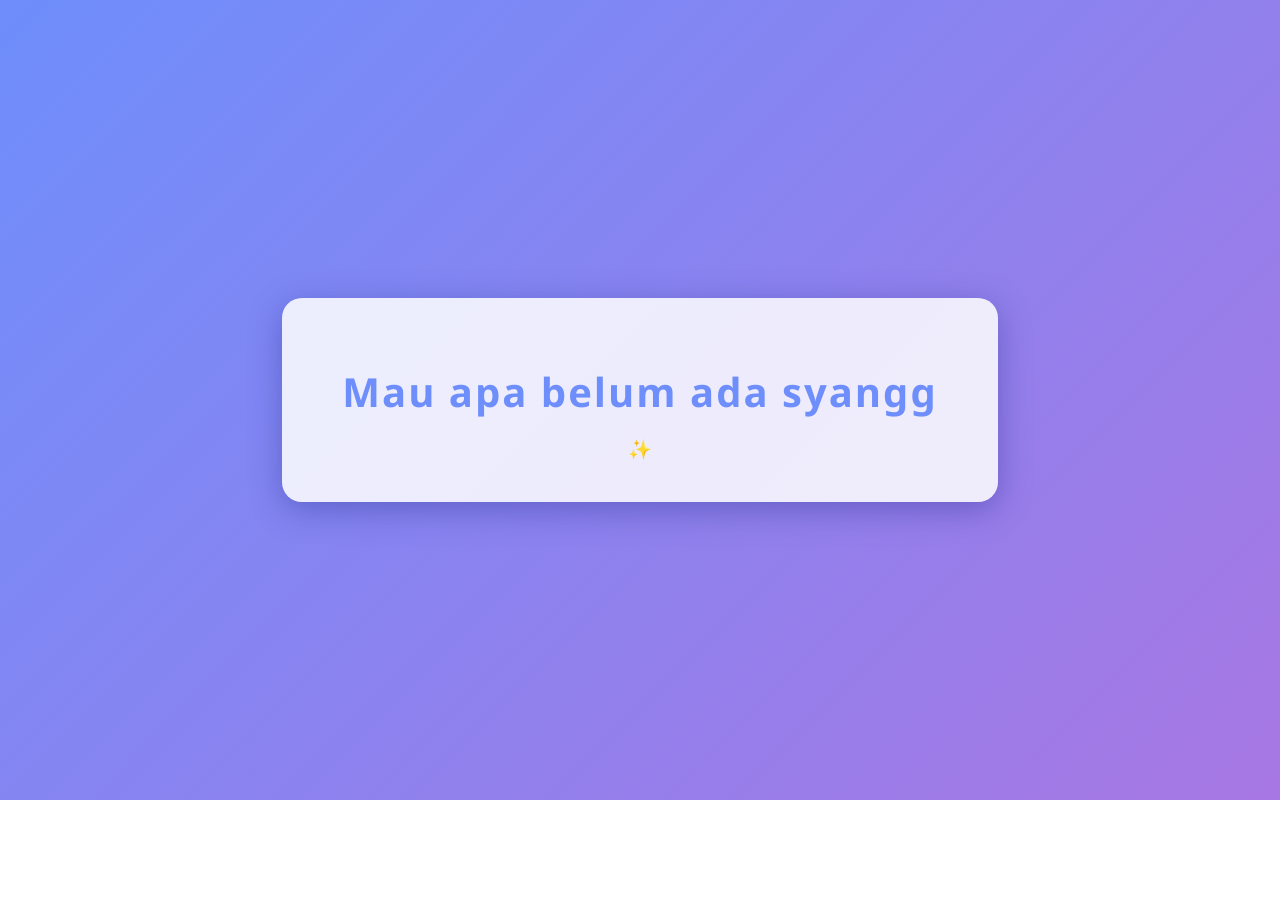
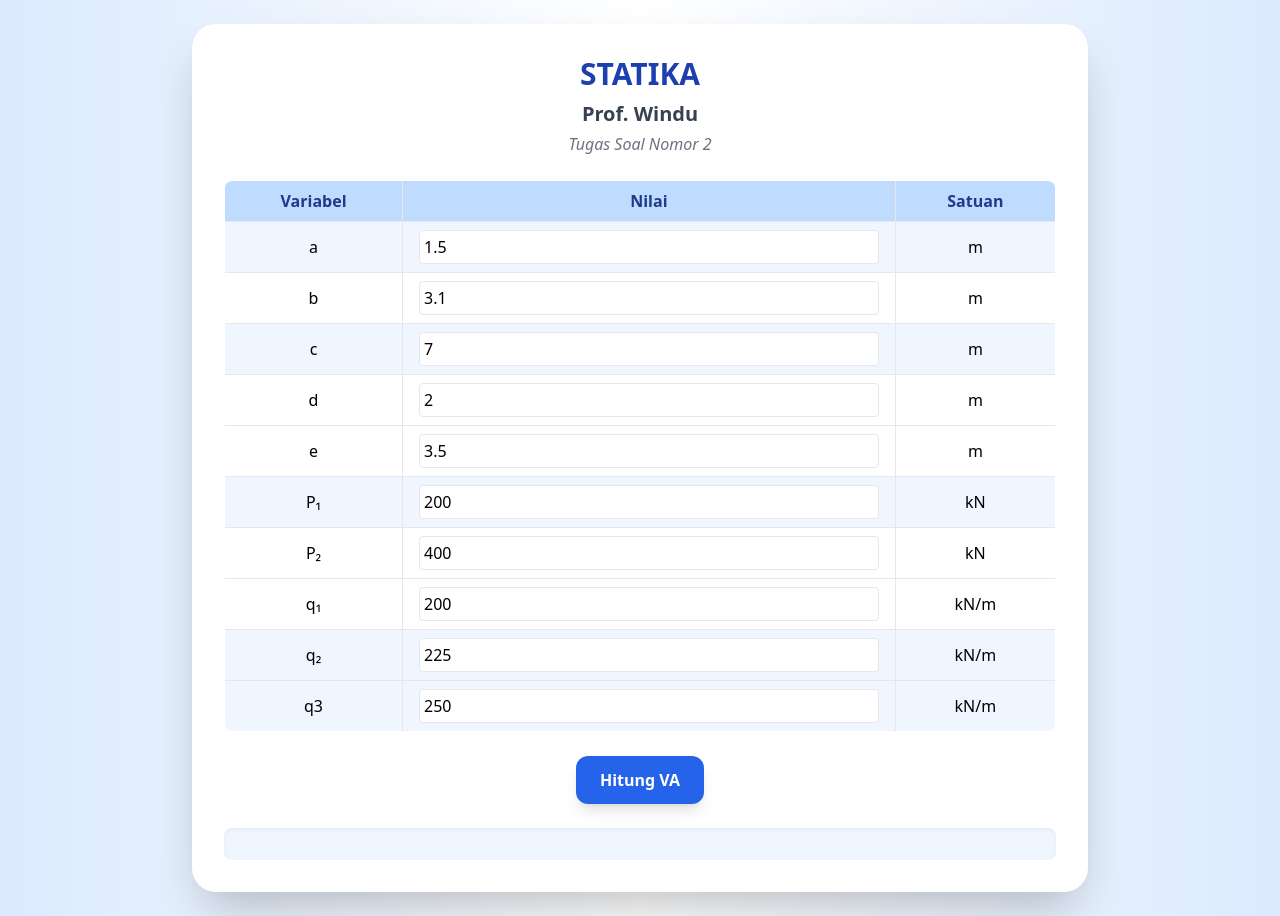
Before and after one commit to Shibarkan/statika, a plain HTML site: page soal 3/index.html in a window 1280 px wide. Before the commit the page ends 800 px from the top, so only its background shows below. Drawn offline with nearby package versions, Linux system fonts and the light colour scheme.

Commit message:
soal 3 kotnol

```diff
--- a/soal 3/index.html
+++ b/soal 3/index.html
@@ -1,48 +1,185 @@
 <!DOCTYPE html>
-<html lang="en">
-<head>
-    <meta charset="UTF-8">
-    <meta name="viewport" content="width=device-width, initial-scale=1.0">
-    <title>Soal 3</title>
-    <style>
-        body {
-            margin: 0;
-            padding: 0;
-            min-height: 100vh;
-            background: linear-gradient(135deg, #6e8efb, #a777e3);
-            display: flex;
-            justify-content: center;
-            align-items: center;
-            font-family: 'Segoe UI', Arial, sans-serif;
-        }
-        .card {
-            background: rgba(255,255,255,0.85);
-            box-shadow: 0 8px 32px 0 rgba(31, 38, 135, 0.37);
-            border-radius: 20px;
-            padding: 40px 60px;
-            text-align: center;
-            transition: box-shadow 0.3s;
-        }
-        .card:hover {
-            box-shadow: 0 16px 48px 0 rgba(31, 38, 135, 0.45);
-        }
-        h1 {
-            font-size: 2.5rem;
-            color: #6e8efb;
-            margin-bottom: 0;
-            letter-spacing: 2px;
-        }
-        .subtitle {
-            font-size: 1.2rem;
-            color: #555;
-            margin-top: 16px;
-        }
-    </style>
-</head>
-<body>
-    <div class="card">
-        <h1>Mau apa belum ada syangg</h1>
-        <div class="subtitle"> ✨</div>
+<html lang="id">
+  <head>
+    <meta charset="UTF-8" />
+    <meta name="viewport" content="width=device-width, initial-scale=1.0" />
+    <title>STATIKA - Tugas Soal 2</title>
+    <script src="https://cdn.tailwindcss.com"></script>
+    <script src="script.js"></script>
+  </head>
+  <body
+    class="bg-gradient-to-r from-blue-100 via-white to-blue-100 min-h-screen flex items-center justify-center p-6"
+  >
+    <div class="bg-white shadow-2xl rounded-3xl p-8 w-full max-w-4xl">
+      <!-- Header -->
+      <div class="text-center mb-6">
+        <h1 class="text-3xl font-bold text-blue-800 mb-2">STATIKA</h1>
+        <h2 class="text-xl font-semibold text-gray-700 mb-1">Prof. Windu</h2>
+        <p class="text-gray-500 italic">Tugas Soal Nomor 2</p>
+      </div>
+
+      <!-- Tabel Input -->
+      <div class="overflow-x-auto">
+        <table
+          class="table-auto w-full border-collapse border border-gray-300 rounded-lg overflow-hidden"
+        >
+          <thead class="bg-blue-200 text-blue-900 font-semibold">
+            <tr>
+              <th class="border px-4 py-2">Variabel</th>
+              <th class="border px-4 py-2">Nilai</th>
+              <th class="border px-4 py-2">Satuan</th>
+            </tr>
+          </thead>
+          <tbody>
+            <tr class="bg-blue-50">
+              <td class="border px-4 py-2 text-center">a</td>
+              <td class="border px-4 py-2">
+                <input
+                  id="a"
+                  type="number"
+                  value="1.5"
+                  step="0.1"
+                  class="w-full border rounded p-1"
+                />
+              </td>
+              <td class="border px-4 py-2 text-center">m</td>
+            </tr>
+            <tr class="bg-white">
+              <td class="border px-4 py-2 text-center">b</td>
+              <td class="border px-4 py-2">
+                <input
+                  id="b"
+                  type="number"
+                  value="3.1"
+                  step="0.1"
+                  class="w-full border rounded p-1"
+                />
+              </td>
+              <td class="border px-4 py-2 text-center">m</td>
+            </tr>
+            <tr class="bg-blue-50">
+              <td class="border px-4 py-2 text-center">c</td>
+              <td class="border px-4 py-2">
+                <input
+                  id="c"
+                  type="number"
+                  value="7"
+                  step="0.1"
+                  class="w-full border rounded p-1"
+                />
+              </td>
+              <td class="border px-4 py-2 text-center">m</td>
+            </tr>
+            <tr class="bg-white">
+              <td class="border px-4 py-2 text-center">d</td>
+              <td class="border px-4 py-2">
+                <input
+                  id="d"
+                  type="number"
+                  value="2"
+                  step="0.1"
+                  class="w-full border rounded p-1"
+                />
+              </td>
+              <td class="border px-4 py-2 text-center">m</td>
+            </tr>
+            <tr class="bg-white">
+              <td class="border px-4 py-2 text-center">e</td>
+              <td class="border px-4 py-2">
+                <input
+                  id="e"
+                  type="number"
+                  value="3.5"
+                  step="0.1"
+                  class="w-full border rounded p-1"
+                />
+              </td>
+              <td class="border px-4 py-2 text-center">m</td>
+            </tr>
+            <tr class="bg-blue-50">
+              <td class="border px-4 py-2 text-center">P₁</td>
+              <td class="border px-4 py-2">
+                <input
+                  id="P1"
+                  type="number"
+                  value="200"
+                  step="1"
+                  class="w-full border rounded p-1"
+                />
+              </td>
+              <td class="border px-4 py-2 text-center">kN</td>
+            </tr>
+            <tr class="bg-white">
+              <td class="border px-4 py-2 text-center">P₂</td>
+              <td class="border px-4 py-2">
+                <input
+                  id="P2"
+                  type="number"
+                  value="400"
+                  step="1"
+                  class="w-full border rounded p-1"
+                />
+              </td>
+              <td class="border px-4 py-2 text-center">kN</td>
+            </tr>
+            <tr class="bg-white">
+              <td class="border px-4 py-2 text-center">q₁</td>
+              <td class="border px-4 py-2">
+                <input
+                  id="q1"
+                  type="number"
+                  value="200"
+                  step="1"
+                  class="w-full border rounded p-1"
+                />
+              </td>
+              <td class="border px-4 py-2 text-center">kN/m</td>
+            </tr>
+            <tr class="bg-blue-50">
+              <td class="border px-4 py-2 text-center">q₂</td>
+              <td class="border px-4 py-2">
+                <input
+                  id="q2"
+                  type="number"
+                  value="225"
+                  step="1"
+                  class="w-full border rounded p-1"
+                />
+              </td>
+              <td class="border px-4 py-2 text-center">kN/m</td>
+            </tr>
+            <tr class="bg-blue-50">
+              <td class="border px-4 py-2 text-center">q3</td>
+              <td class="border px-4 py-2">
+                <input
+                  id="q3"
+                  type="number"
+                  value="250"
+                  step="1"
+                  class="w-full border rounded p-1"
+                />
+              </td>
+              <td class="border px-4 py-2 text-center">kN/m</td>
+            </tr>
+          </tbody>
+        </table>
+      </div>
+
+      <!-- Tombol Hitung -->
+      <div class="text-center mt-6">
+        <button
+          onclick="Soal3()"
+          class="bg-blue-600 hover:bg-blue-700 text-white font-semibold px-6 py-3 rounded-xl shadow-lg transition transform hover:scale-105"
+        >
+          Hitung VA
+        </button>
+      </div>
+
+      <!-- Output -->
+      <div
+        id="output"
+        class="mt-6 bg-blue-50 p-4 rounded-lg text-gray-700 shadow-inner"
+      ></div>
     </div>
-</body>
+  </body>
 </html>
--- a/soal 3/script.js
+++ b/soal 3/script.js
@@ -1,61 +1,53 @@
-function Soal2() {
+function Soal3() {
   const a = parseFloat(document.getElementById("a").value);
   const b = parseFloat(document.getElementById("b").value);
   const c = parseFloat(document.getElementById("c").value);
   const d = parseFloat(document.getElementById("d").value);
+  const e = parseFloat(document.getElementById("d").value);
 
   const P1 = parseFloat(document.getElementById("P1").value);
   const P2 = parseFloat(document.getElementById("P2").value);
-  const alpha = parseFloat(document.getElementById("alpha").value);
-  const P3 = parseFloat(document.getElementById("P3").value);
-  const beta = parseFloat(document.getElementById("beta").value);
+  // const alpha = parseFloat(document.getElementById("alpha").value);
+  // const P3 = parseFloat(document.getElementById("P3").value);
+  // const beta = parseFloat(document.getElementById("beta").value);
 
   const q1 = parseFloat(document.getElementById("q1").value);
   const q2 = parseFloat(document.getElementById("q2").value);
+  const q3 = parseFloat(document.getElementById("q3").value);
+
+  //Mencari  VC dan VS
+  let jarak_S_ke_C = e;
+  // Sigma moment S
+  const VC_total = ((q3 * e * 0.5 * 2) / 3) * 3.5;
+  const VC = VC_total / jarak_S_ke_C;
+  // sigma moment C
+  const VS_total = ((q3 * e * 0.5 * 1) / 3) * 3.5;
+  const VS = VS_total / jarak_S_ke_C;
 
   // Variabel bantu
-  let L = b + c;
-
-
-  // Perhitungan VB
+  // sigma MA = 0
+  let q1_bebanpusat = b/2;
+  let beban_Q1 = q1_bebanpusat - a;
+  let L = a + b;
   const VB_total =
     -P1 * a +
-    q1 * b * (b / 2) +
-    P2 * Math.sin((alpha * Math.PI) / 180) * b +
-    q2 * (c + d) * (b + (c+d)/2) +
-    P3 * Math.sin((beta * Math.PI) / 180) * (b + c + d);
+    q1 * (a + b) * beban_Q1 +
+    P2 * b +
+    q2 * c * (c / 2 + b) +
+    VS * (b + c + d);
+
   const VB = VB_total / L;
-
-  // Perhitungan VA
-  let cek = c + (b / 2);
-  let jarak_beban_merata_q2_keB = (c + d) / 2;
-  let beban_merata = c+d-(jarak_beban_merata_q2_keB+d);
-
-  const VA_total =
-    P1 * (a + b + c) +
-    q1 * b * cek +
-    P2 * Math.sin((alpha * Math.PI) / 180) * c +
-    q2 * (c + d) * beban_merata +
-    (-P3 * Math.sin((beta * Math.PI) / 180) * d);
-  const VA = VA_total / L;
-
-  // Gaya horizontal
-  const HA = P2 * Math.cos((alpha * Math.PI) / 180) - P3 * Math.cos((beta * Math.PI) / 180);
-  const HA2 = P3 * Math.cos((beta * Math.PI) / 180) - P2 * Math.cos((alpha * Math.PI) / 180);
+  const beban_q1 = beban_Q1;
 
   // Jumlah gaya vertikal
-  let SUM = VA + VB;
 
   // Tampilkan hasil dengan 3 angka di belakang koma
   document.getElementById("output").innerHTML = `
         <p><strong>Hasil Perhitungan:</strong></p>
-        <p>VA = ${VA.toFixed(5)} kN</p>
-        <p>VB = ${VB.toFixed(3)} kN</p>
-        <p>VB = ${SUM.toFixed(5)} kN</p>
-        <p>--------------- DICARI YANG POSITIF ---------------</p>
-        <p>HA = ${HA.toFixed(5)} kN (jika P2 > P3)</p>
-        <p>HA = ${HA2.toFixed(3)} kN (jika P3 > P2)</p>
-        <p>VA + VB = ${SUM.toFixed(3)} kN</p>
-        <p>q2 ke b = ${beban_merata.toFixed(3)} m</p>
+        <p>VC = ${VC.toFixed(5)} kN</p>
+        <p>VS = ${VS.toFixed(5)} kN</p>
+        <p>VB = ${VB.toFixed(5)} kN</p>
+        <p>Beban q1 = ${beban_Q1} kN</p>
+
     `;
 }
```
